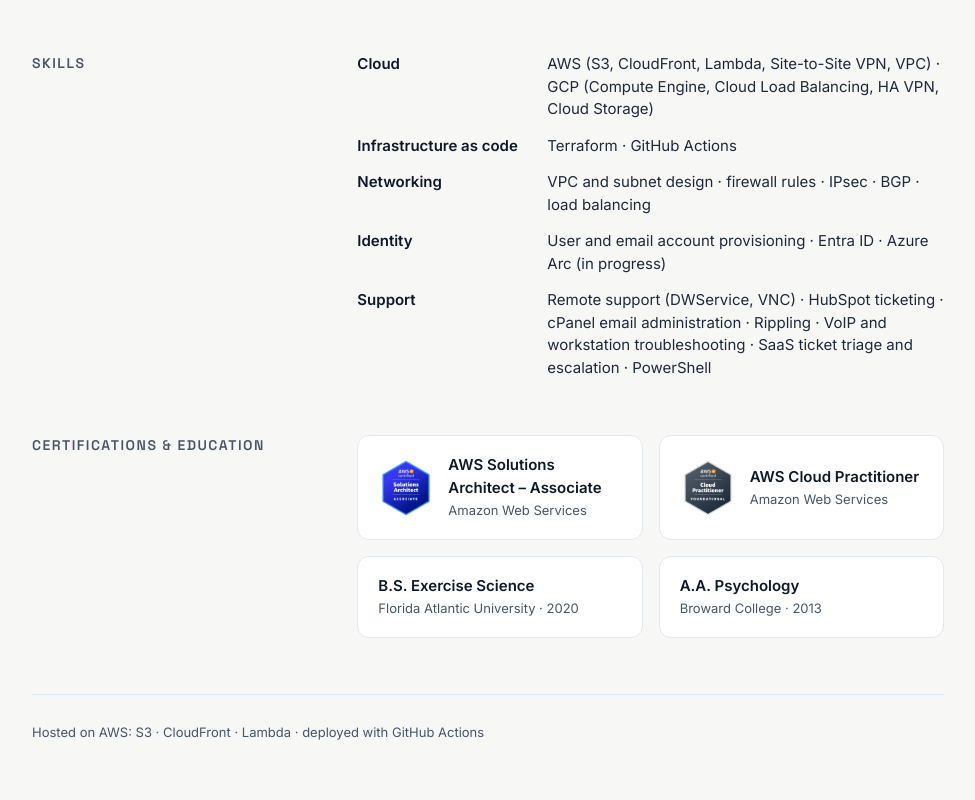
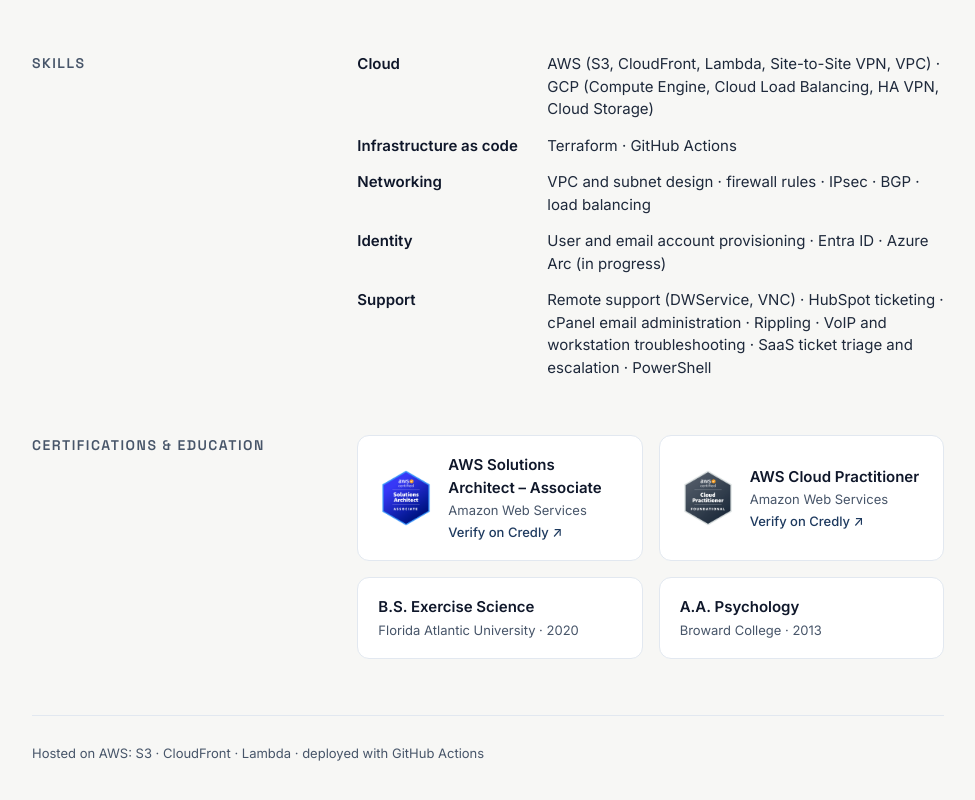
Before and after one commit to cfergile/cloud-resume-challenge, a plain HTML site: page ResumeWebsite/index.html in a window 1280 px wide. Shown: the part 1816-2616 px from the top of the page, without its empty margins (152-1127 px from the left). Drawn offline with Linux system fonts and the light colour scheme; no server answers.

Commit message:
Link AWS certification badges to their Credly verification pages
Each certification card is now a link to its public Credly page
(Solutions Architect – Associate and Cloud Practitioner) with a
'Verify on Credly' label; the label is hidden in the printed PDF.

Co-Authored-By: Claude Opus 5.5 <noreply@anthropic.com>
Claude-Session: https://claude.ai/code/session_01D1eML48wj9AsJRZBvoDrUd

```diff
--- a/ResumeWebsite/index.html
+++ b/ResumeWebsite/index.html
@@ -99,6 +99,9 @@
     .cred p { margin: 0; }
     .cred .name { font-weight: 600; font-size: 15px; }
     .cred .issuer { margin-top: 2px; font-size: 13px; color: var(--muted); }
+    a.cred-link { color: inherit; text-decoration: none; transition: border-color .15s; }
+    a.cred-link:hover { border-color: var(--accent); color: inherit; }
+    a.cred-link .verify { display: block; margin-top: 2px; color: var(--accent); font-weight: 500; }
 
     footer { display: flex; flex-wrap: wrap; justify-content: space-between; gap: 12px; padding-top: 28px; border-top: 1px solid var(--line); font-size: 13px; color: var(--muted); }
     footer p { margin: 0; }
@@ -133,6 +136,7 @@
       .projects { grid-template-columns: 1fr 1fr; gap: 10px; }
       .tags li { border: 1px solid #BBB; padding: 2px 8px; }
       a { color: #000; text-decoration: none; }
+      a.cred-link .verify { display: none; }
       .summary { font-size: 11pt; }
       body { font-size: 11pt; }
     }
@@ -254,14 +258,14 @@
     <section class="split" aria-labelledby="cred-h">
       <h2 id="cred-h" class="section-label">Certifications &amp; education</h2>
       <div class="creds">
-        <div class="cred">
+        <a class="cred cred-link" href="https://www.credly.com/badges/15b6a59e-7de6-4164-9c81-d9160bb37cd2/public_url" target="_blank" rel="noopener" aria-label="Verify AWS Solutions Architect – Associate on Credly (opens in a new tab)">
           <img src="/aws-certified-solutions-architect-associate.png" alt="AWS Certified Solutions Architect – Associate badge" width="56" height="56">
-          <div><p class="name">AWS Solutions Architect – Associate</p><p class="issuer">Amazon Web Services</p></div>
-        </div>
-        <div class="cred">
+          <div><p class="name">AWS Solutions Architect – Associate</p><p class="issuer">Amazon Web Services<span class="verify">Verify on Credly ↗</span></p></div>
+        </a>
+        <a class="cred cred-link" href="https://www.credly.com/badges/be41b1cf-6a04-4cf2-9dc1-ad8f772bb105/public_url" target="_blank" rel="noopener" aria-label="Verify AWS Cloud Practitioner on Credly (opens in a new tab)">
           <img src="/aws-certified-cloud-practitioner.png" alt="AWS Certified Cloud Practitioner badge" width="56" height="56">
-          <div><p class="name">AWS Cloud Practitioner</p><p class="issuer">Amazon Web Services</p></div>
-        </div>
+          <div><p class="name">AWS Cloud Practitioner</p><p class="issuer">Amazon Web Services<span class="verify">Verify on Credly ↗</span></p></div>
+        </a>
         <div class="cred">
           <div><p class="name">B.S. Exercise Science</p><p class="issuer">Florida Atlantic University · 2020</p></div>
         </div>
```
